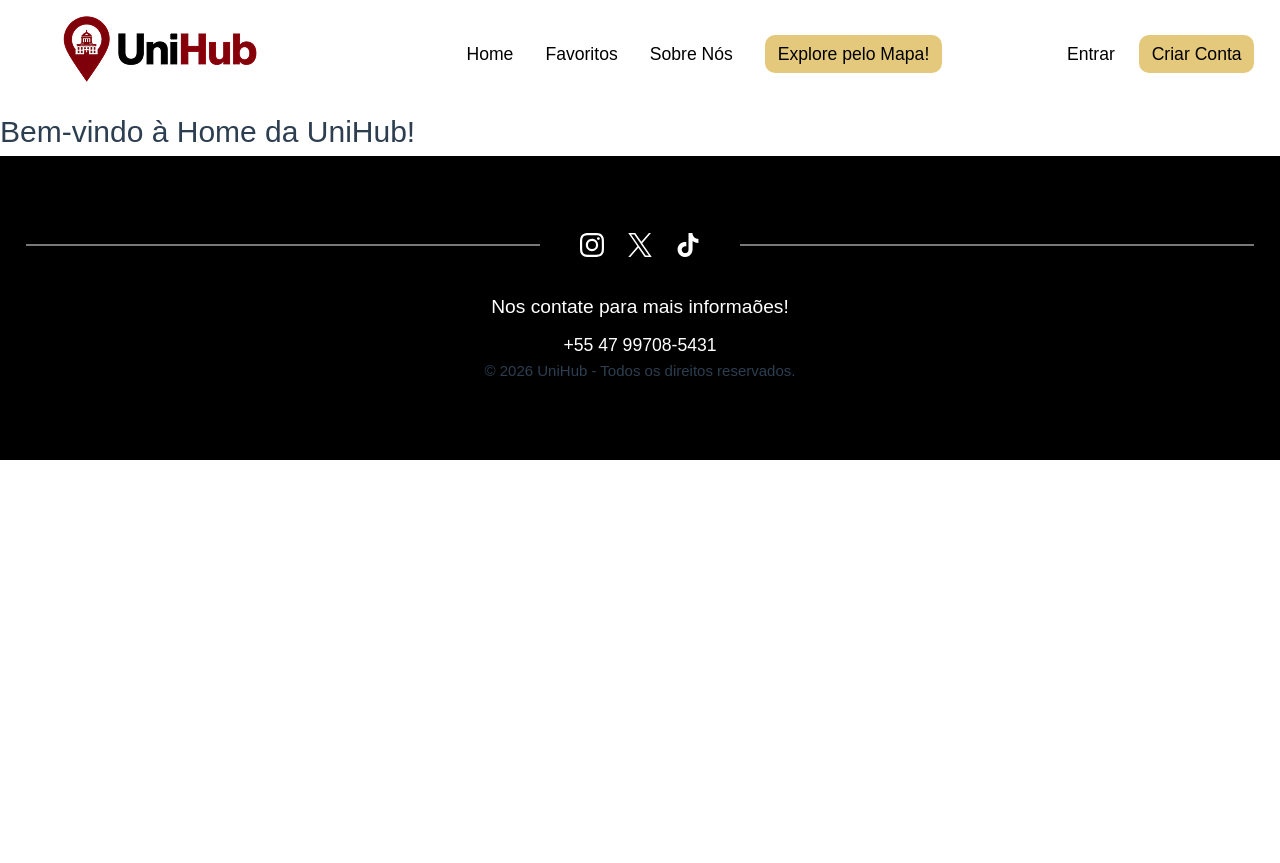
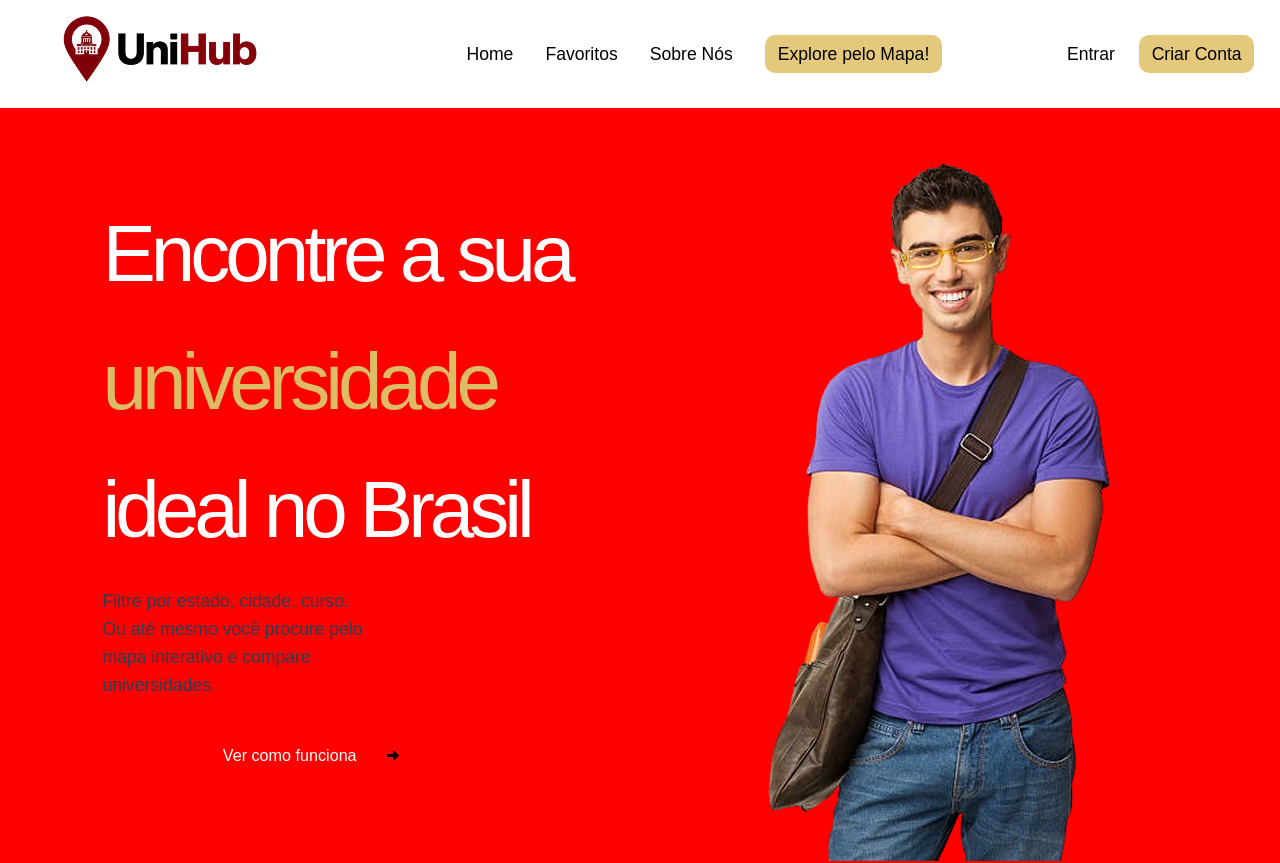
Before and after one commit to Hackathon-UniHub/Hackathon, a Vue app: page / in a window 1280 px wide. Shown: the top 863 px of the page. Before the commit the page ends 800 px from the top, so only its background shows below. Built offline with nearby package versions, Linux system fonts and the light colour scheme; a web font is replaced by a local one.

Commit message:
feat: feito o inicio do banner

```diff
--- a/src/assets/main.css
+++ b/src/assets/main.css
@@ -1,9 +1,4 @@
 @import './base.css';
-
-a {
-  color: black;
-  text-decoration: none;
-}
 
 html,
 body,
--- a/src/views/HomeView.vue
+++ b/src/views/HomeView.vue
@@ -1,5 +1,198 @@
+<script setup></script>
+
 <template>
-  <div>
-    <h1>Bem-vindo à Home da UniHub!</h1>
-  </div>
+  <main>
+    <section class="banner">
+      <div class="conteudo">
+        <h1>Encontre a sua <span>universidade</span> ideal no Brasil</h1>
+        <p>
+          Filtre por estado, cidade, curso. Ou até mesmo você procure pelo mapa interativo e compare
+          universidades.
+        </p>
+        <div class="button">
+          <button>Ver como funciona</button><img src="../components/icons/seta.svg" alt="">
+        </div>
+      </div>
+      <div class="image">
+        <img src="../components/icons/image-removebg-preview (6) 1.png" alt="Estudante" />
+      </div>
+    </section>
+  </main>
 </template>
+
+<style scoped>
+/* === RESET === */
+/* http://meyerweb.com/eric/tools/css/reset/
+   v2.0 | 20110126
+   License: none (public domain)
+*/
+
+html,
+body,
+div,
+span,
+applet,
+object,
+iframe,
+h1,
+h2,
+h3,
+h4,
+h5,
+h6,
+p,
+blockquote,
+pre,
+a,
+abbr,
+acronym,
+address,
+big,
+cite,
+code,
+del,
+dfn,
+em,
+img,
+ins,
+kbd,
+q,
+s,
+samp,
+small,
+strike,
+strong,
+sub,
+sup,
+tt,
+var,
+b,
+u,
+i,
+center,
+dl,
+dt,
+dd,
+ol,
+ul,
+li,
+fieldset,
+form,
+label,
+legend,
+table,
+caption,
+tbody,
+tfoot,
+thead,
+tr,
+th,
+td,
+article,
+aside,
+canvas,
+details,
+embed,
+figure,
+figcaption,
+footer,
+header,
+hgroup,
+menu,
+nav,
+output,
+ruby,
+section,
+summary,
+time,
+mark,
+audio,
+video {
+  margin: 0;
+  padding: 0;
+  border: 0;
+  font-size: 100%;
+  font: inherit;
+  vertical-align: baseline;
+  text-decoration: none;
+}
+/* HTML5 display-role reset for older browsers */
+article,
+aside,
+details,
+figcaption,
+figure,
+footer,
+header,
+hgroup,
+menu,
+nav,
+section {
+  display: block;
+}
+body {
+  line-height: 1;
+}
+ol,
+ul {
+  list-style: none;
+}
+blockquote,
+q {
+  quotes: none;
+}
+blockquote:before,
+blockquote:after,
+q:before,
+q:after {
+  content: '';
+  content: none;
+}
+table {
+  border-collapse: collapse;
+  border-spacing: 0;
+}
+/* === RESET === */
+
+main {
+  background-color: white;
+}
+
+.banner {
+  background-color: red;
+  display: flex;
+  justify-content: space-between;
+  align-items: center;
+  padding: 2vw 8vw;
+}
+.banner h1 {
+  font-size: 5rem;
+  width: 80%;
+  color: white;
+  letter-spacing: -5px;
+}
+.banner h1 span {
+  color: #DDBC64;
+}
+.banner p {
+  font-size: 1.1rem;
+  margin: 1vw 0;
+  width: 45%;
+}
+.banner .button {
+  display: flex;
+  gap: 1vw;
+  margin: 3vw 8vw;
+}
+.banner .button button {
+  padding: 8px 18px;
+  text-decoration: none;
+  border: none;
+  background-color: transparent;
+  color: white;
+  font-size: 1.01rem;
+}
+.banner .button img {
+  width: 3%;
+}
+</style>
```
Also changed, not shown: src/components/icons/image-removebg-preview (6) 1.png (added), src/components/icons/seta.svg (added).
